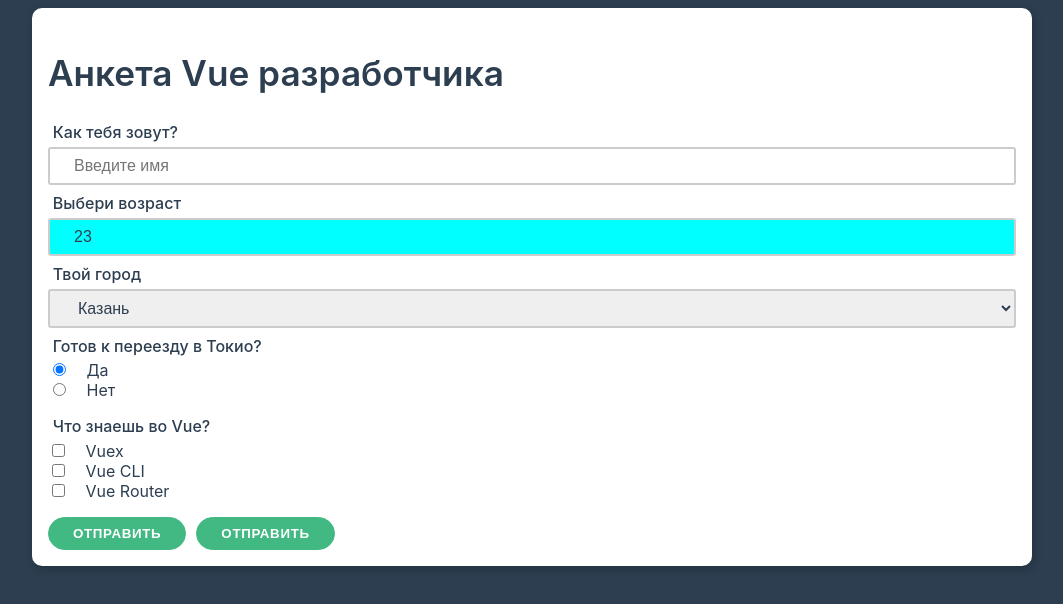
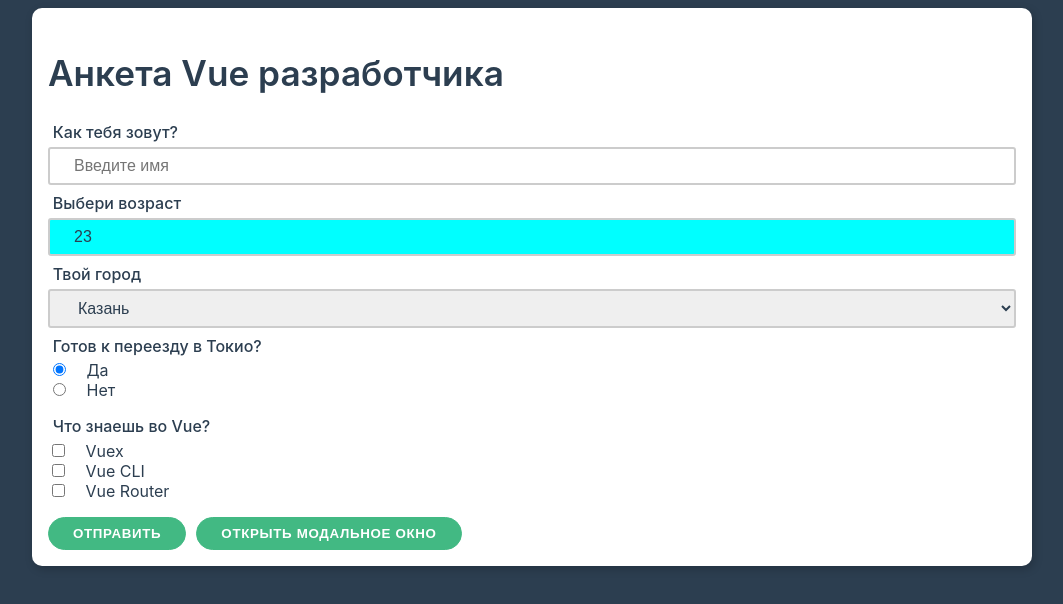
Before and after one commit to Bakirovildar/vue, a Vue app: page / in a window 1280 px wide. Shown: the top 604 px of the page, without its empty margins (108-1171 px from the left). Built offline with nearby package versions, Linux system fonts and the light colour scheme.

Commit message:
Работа с модальным окном с помощью <teleport>

```diff
--- a/src/App.vue
+++ b/src/App.vue
@@ -56,8 +56,12 @@
       </div>
 
       <button type="submit" class="btn primary" @click="$ild14(changeLang)">Отправить</button>
-      <button type="button" class="btn primary" @click="$ild14(changeLang)">Отправить</button>
+      <button type="button" class="btn primary" @click="modalWindow = true">Открыть модальное окно</button>
     </form>
+
+    <teleport to='body'>
+         <app-modal v-if="modalWindow" @closeModal='modalWindow = false'></app-modal>
+    </teleport>
   </div>
 </template>
 
@@ -65,8 +69,14 @@
   import AppInput from './components/AppInput.vue'
   import AppMixins from './AppMixins'
   import AppDirectives from './AppDirectives'
+  import AppModal from './components/AppModal.vue';
   export default {
     inject: ['changeIld14'],
+    data() {
+        return {
+        modalWindow: false
+        }
+    },
     methods: {
         changeLang() {
             this.changeIld14('en'),
@@ -78,7 +88,8 @@
       color: AppDirectives
     },
     components: {
-      AppInput
+      AppInput,
+      AppModal
     }
   }
 </script>
--- /dev/null
+++ b/src/components/AppModal.vue
@@ -0,0 +1,17 @@
+<template>
+<div class="modal-backdrop" @click="$emit('closeModal')"></div>
+  <div class="modal">
+      <h1>Модальное окно</h1>
+      <p>Lorem ipsum dolor sit amet consectetur adipisicing elit. Inventore autem molestias iusto! Non, saepe aliquam exercitationem expedita quisquam numquam neque molestias asperiores! Doloremque praesentium reprehenderit architecto sed expedita consequatur.</p>
+  </div>
+</template>
+
+<script>
+export default {
+
+}
+</script>
+
+<style>
+
+</style>
```
